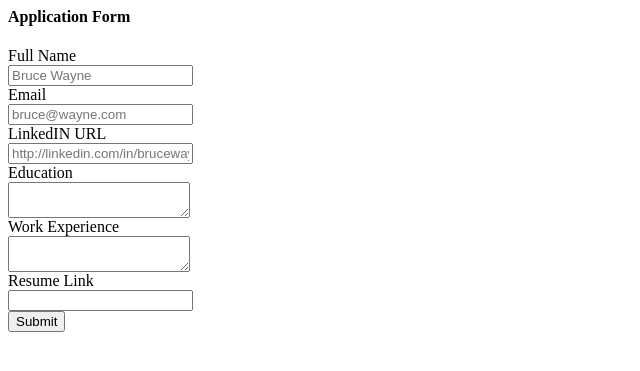
After one commit to River-unknown/flask-Tutorial, a Flask app: template templates/application_form.html in a window 1280 px wide. The commit adds this page. Shown: the top 371 px of the page, without its empty margins (0-640 px from the left). Run offline with Flask 3, Linux system fonts and the light colour scheme; the template is opened without the code that fills it, so the values that code supplies are empty.

Commit message:
store applications in database

```diff
--- a/app.py
+++ b/app.py
@@ -1,5 +1,5 @@
 from flask import Flask, render_template, request, redirect, url_for, jsonify
-from database import load_jobs_from_db,load_job_from_db
+from database import load_jobs_from_db,load_job_from_db,add_application_to_db
 from sqlalchemy import text
 
 app = Flask(__name__)
@@ -55,5 +55,13 @@ def show_job(id):
 
     return render_template('jobpage.html',job=job)
 
+@app.route("/job/<id>/apply", methods=['post'])
+def apply_to_job(id):
+    data = request.form
+    job= load_job_from_db(id)
+
+    add_application_to_db(id,data)
+    return render_template('application_submit.html',application=data,job=job)
+
 if __name__=="__main__":
     app.run(host='0.0.0.0',debug=True)
--- /dev/null
+++ b/templates/application_form.html
@@ -0,0 +1,34 @@
+<h4>Application Form</h4>
+  <form action="/job/{{job['id']}}/apply" method="post">
+    <div class="mb-2">
+      <label>Full Name</label><br>
+      <input type="text" name="full_name" placeholder="Bruce Wayne">
+    </div>
+
+    <div class="mb-2">
+      <label>Email</label><br>
+      <input type="text" name="email" placeholder="bruce@wayne.com">
+    </div>
+
+    <div class="mb-2">
+      <label>LinkedIN URL</label><br>
+      <input type="text" name="linkedin_url" placeholder="http://linkedin.com/in/brucewayne">
+    </div>
+
+    <div class="mb-2">
+      <label>Education</label><br>
+      <textarea name="education"></textarea>
+    </div>
+
+    <div class="mb-2">
+      <label>Work Experience</label><br>
+      <textarea name="work_experience"></textarea>
+    </div>
+
+    <div class="mb-2">
+      <label>Resume Link</label><br>
+      <input type="text" name="resume_link">
+    </div>
+
+    <input type="submit">
+  </form>
--- a/templates/jobpage.html
+++ b/templates/jobpage.html
@@ -28,6 +28,7 @@
     </ol>
     <h4>Salary</h4>
     <p>{{job.currency}}{{job.salary}}</p>
+    {% include 'application_form.html' %}
   </div>
   {% include 'footer.html' %}
 </body>
```
Also changed, not shown: database.py (+15 -0 lines), templates/application_submit.html (added, +39 -0 lines).
